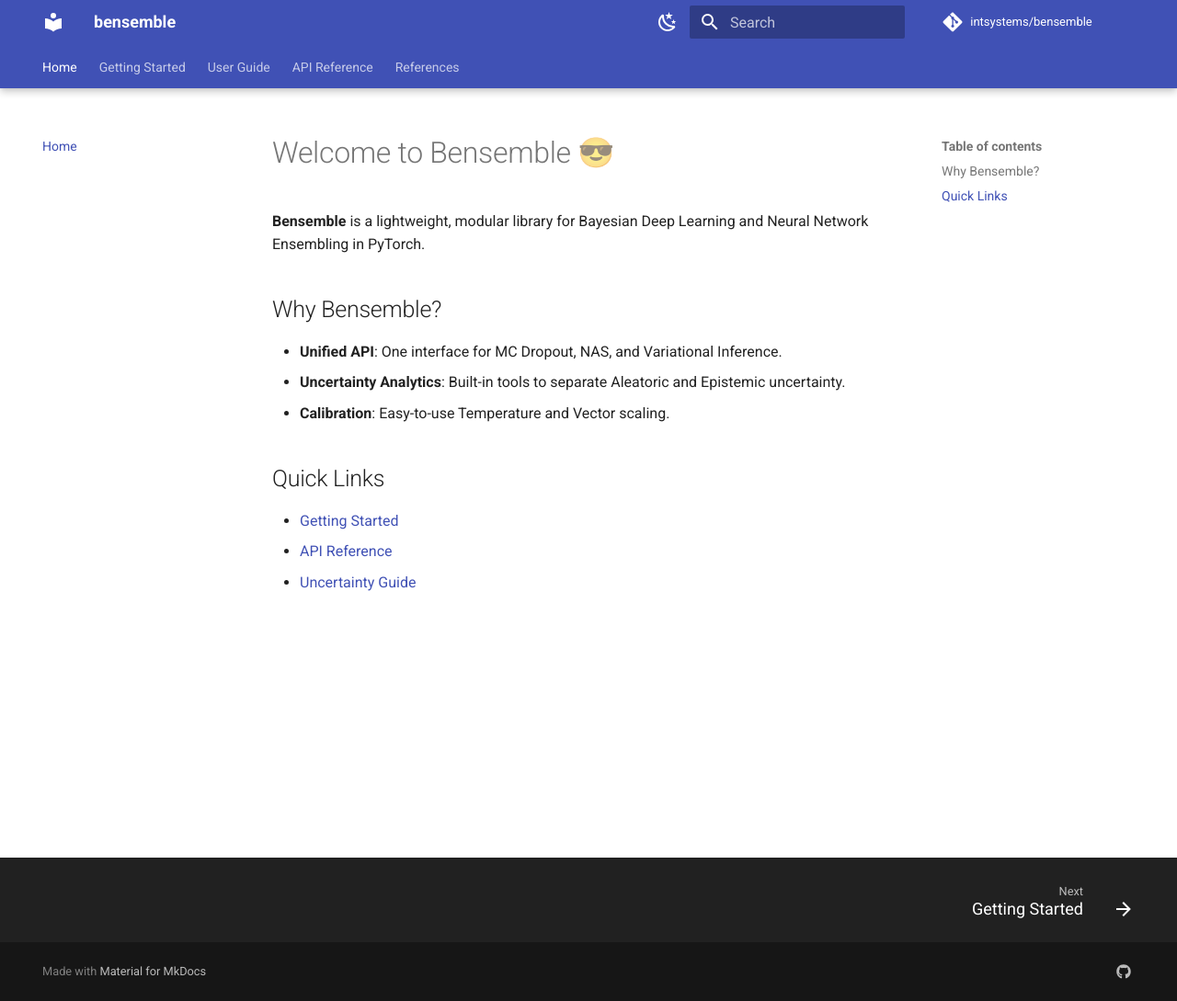
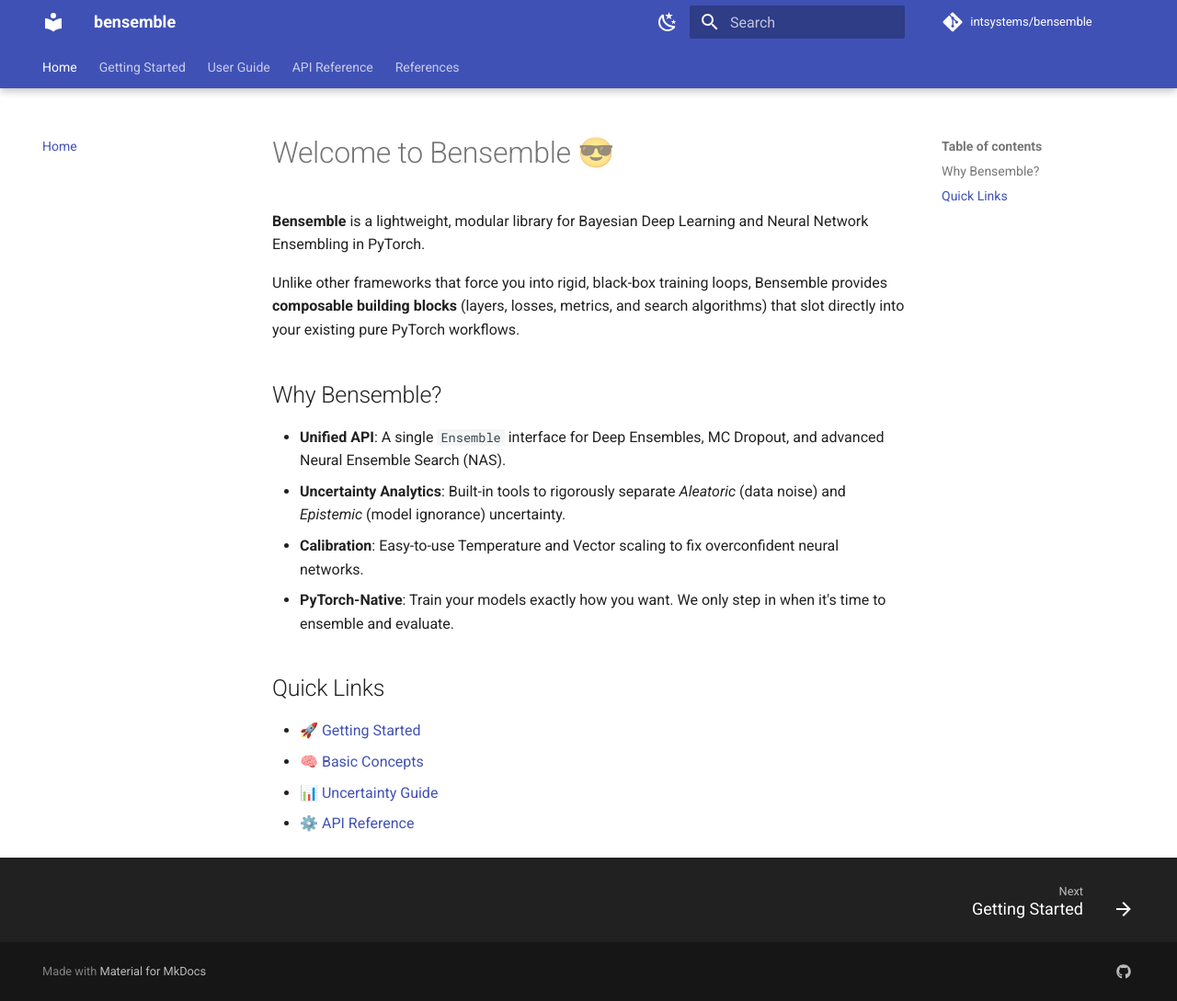
Before and after one commit to intsystems/bensemble, an MkDocs documentation site: the page built from docs/docs/index.md, in a window 1280 px wide and 1089 px high. Shown: the whole window at 92% size. Built offline with MkDocs 1.6.1 and Material for MkDocs 9.7.7, drawn with Linux system fonts in a browser that asks for light colours; comment, search, counter and statistics services are not loaded.

Commit message:
docs: update index

```diff
--- a/docs/docs/index.md
+++ b/docs/docs/index.md
@@ -2,14 +2,18 @@
 
 **Bensemble** is a lightweight, modular library for Bayesian Deep Learning and Neural Network Ensembling in PyTorch.
 
+Unlike other frameworks that force you into rigid, black-box training loops, Bensemble provides **composable building blocks** (layers, losses, metrics, and search algorithms) that slot directly into your existing pure PyTorch workflows.
+
 ## Why Bensemble?
 
-- **Unified API**: One interface for MC Dropout, NAS, and Variational Inference.
-- **Uncertainty Analytics**: Built-in tools to separate Aleatoric and Epistemic uncertainty.
-- **Calibration**: Easy-to-use Temperature and Vector scaling.
+- **Unified API**: A single `Ensemble` interface for Deep Ensembles, MC Dropout, and advanced Neural Ensemble Search (NAS).
+- **Uncertainty Analytics**: Built-in tools to rigorously separate *Aleatoric* (data noise) and *Epistemic* (model ignorance) uncertainty.
+- **Calibration**: Easy-to-use Temperature and Vector scaling to fix overconfident neural networks.
+- **PyTorch-Native**: Train your models exactly how you want. We only step in when it's time to ensemble and evaluate.
 
 ## Quick Links
 
-- [Getting Started](getting-started.md)
-- [API Reference](api/core.md)
-- [Uncertainty Guide](user-guide/uncertainty-analysis.md)
+- [🚀 Getting Started](getting-started.md)
+- [🧠 Basic Concepts](user-guide/basic-concepts.md)
+- [📊 Uncertainty Guide](user-guide/uncertainty-analysis.md)
+- [⚙️ API Reference](api/core.md)
```
